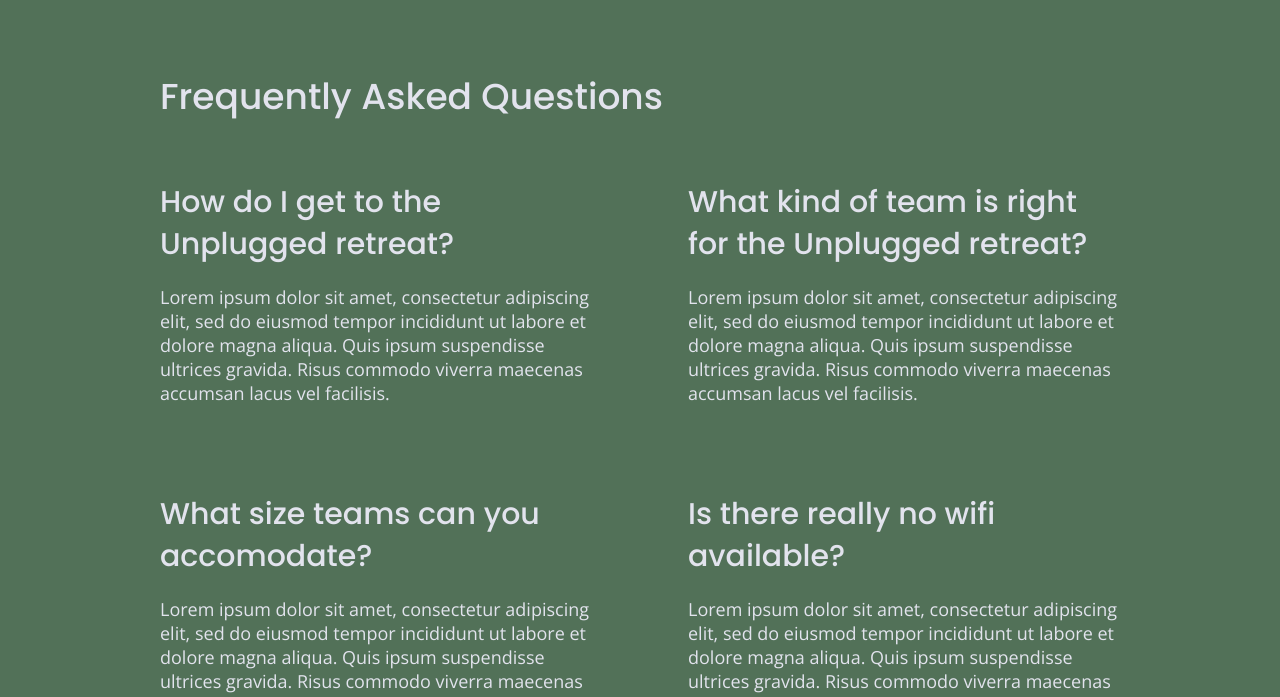
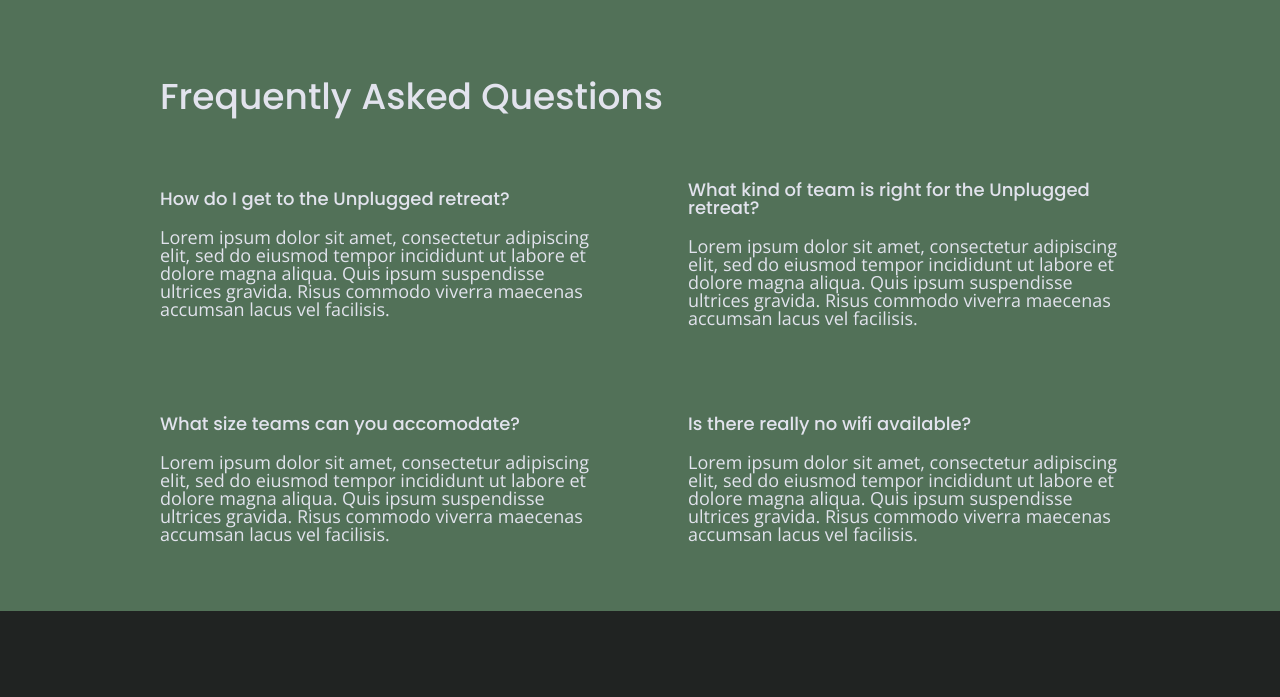
Before and after one commit to cetully12/unplugged-retreat, a website: page faq/index.html in a window 1280 px wide. Shown: the part 89-786 px from the top of the page. Drawn offline with nearby package versions, Linux system fonts and the light colour scheme; files that its build step writes are made by us from their sources; files whose address does not match are found by name.

Commit message:
Added responsiveness to tablet, desktop views

```diff
--- a/css/main.css
+++ b/css/main.css
@@ -663,6 +663,10 @@ footer .copyright {
   align-items: flex-start;
 }
 
+.contact-content h4 {
+  font-size: 1.5em;
+}
+
 .map figure{
   padding-bottom: 45.5%;
 }
@@ -678,6 +682,11 @@ footer .copyright {
 
 .faq h2 {
   width: 100%;
+}
+
+.faq h4, .faq p {
+  font-size: .875em;
+  line-height: 1.125;
 }
 }
 
@@ -748,6 +757,11 @@ footer h4 {
 .mission h2,
 .contact-section .content-wrapper h2 {
   width: 95%;
+  font-size: 3em;
+}
+
+.content-wrapper {
+  max-width: 960px;
 }
 
 .map figure{
@@ -757,6 +771,11 @@ footer h4 {
     /* FAQ */
 .faq h2 {
   width: 100%;
+}
+
+.faq h4, .faq p {
+  font-size: 1.125em;
+  line-height: 1;
 }
 }
 
```
